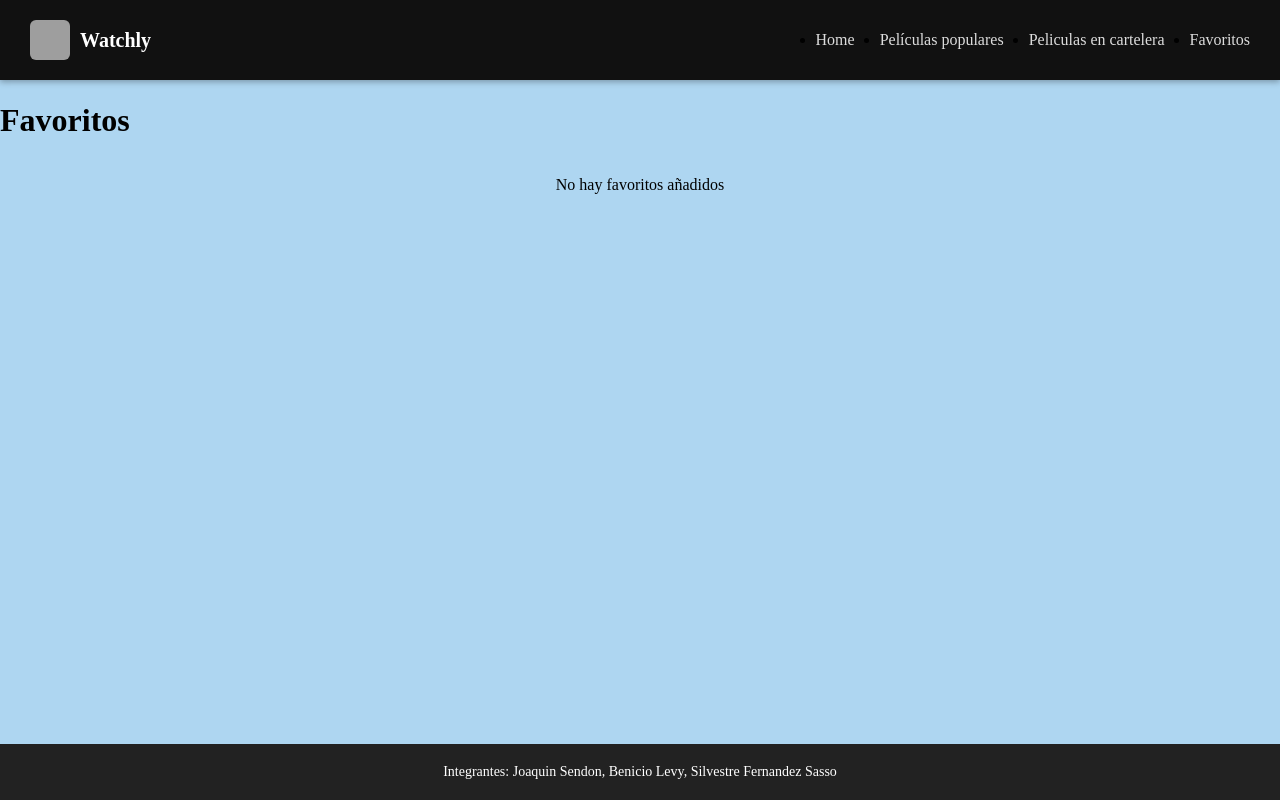
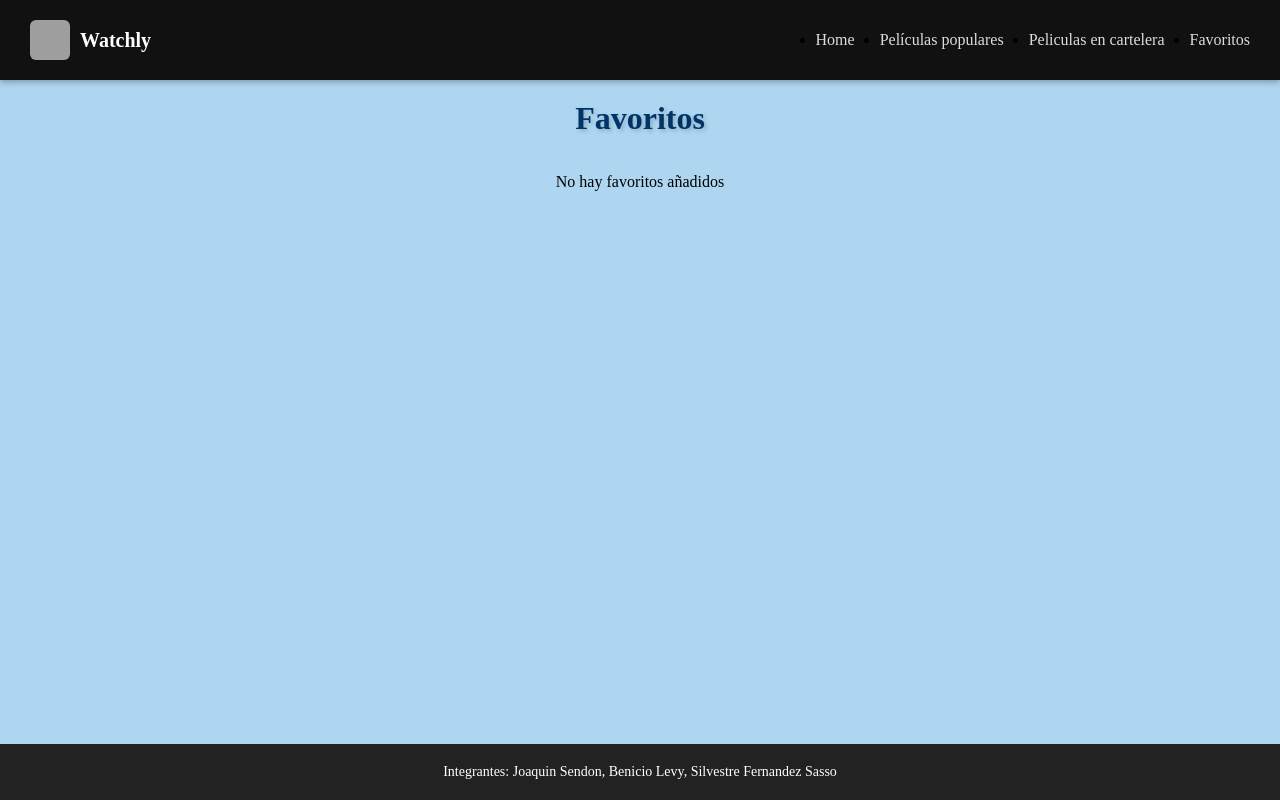
Before and after one commit to joaco683/PI-Progra3, a React (Create React App) app: page /favoritos in a window 1280 px wide. Built offline with nearby package versions, Linux system fonts and the light colour scheme; grey boxes are pictures that could not be loaded.

Commit message:
cambio if en favoritos.js y mejoro el css de favoritos

```diff
--- a/public/css/styles.css
+++ b/public/css/styles.css
@@ -18,3 +18,11 @@ body {
   .main-content {
     flex: 1;
   }
+  .titulo-favoritos {
+    text-align: center;
+    font-size: 32px;
+    font-weight: bold;
+    color: #003366;
+    margin: 20px 0;
+    text-shadow: 2px 2px 4px rgba(0,0,0,0.2);
+  }
--- a/src/screens/Favoritos/Favoritos.js
+++ b/src/screens/Favoritos/Favoritos.js
@@ -42,18 +42,18 @@ class Favoritos extends Component {
   render() {
     return (
       <React.Fragment>
-        <h1>Favoritos</h1>
+        <h1 className = "titulo-favoritos">Favoritos</h1>
 
         <section className="cards">
           {this.state.personajesFavoritos.length === 0 ? (
             (() => {
               const datosEnLS = localStorage.getItem('LSFavoritos');
               const lista = datosEnLS ? JSON.parse(datosEnLS) : [];
-              return (lista && lista.length === 0) ? (
-                <p>No hay favoritos añadidos</p>
-              ) : (
-                <p>Cargando favoritos...</p>
-              );
+              if (lista.length === 0) {
+                return <p>No hay favoritos añadidos</p>;
+              } else {
+                return <p>Cargando favoritos...</p>;
+              }
             })()
           ) : (
             this.state.personajesFavoritos.map((personaje) => (
```
